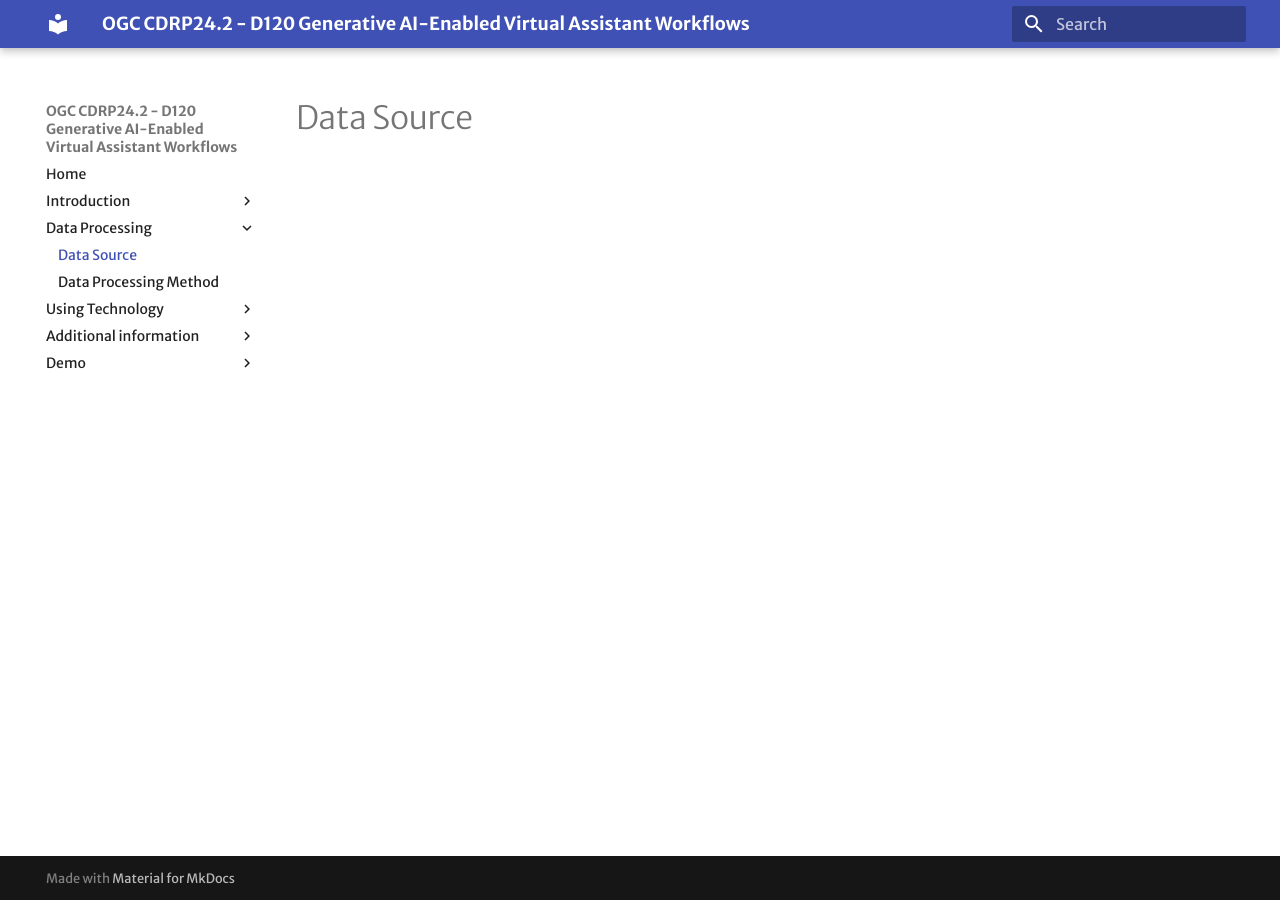
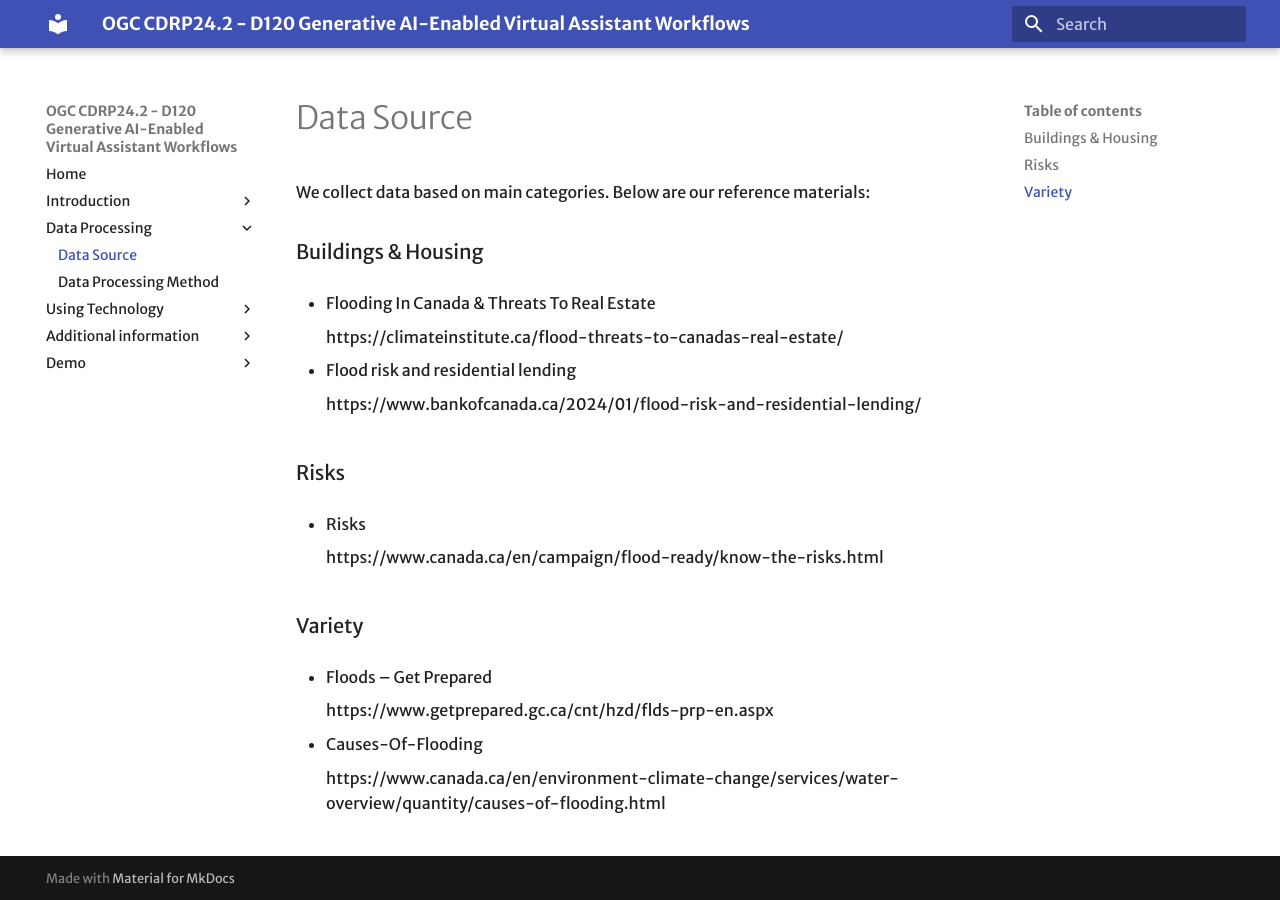
Before and after one commit to Sarah0111/ogc-demo-web, an MkDocs documentation site: the page built from docs/Section2-Data Source.md, in a window 1280 px wide. Built offline with MkDocs 1.6.1 and Material for MkDocs 9.7.7, drawn with Linux system fonts in a browser that asks for light colours; some web fonts are replaced.

Commit message:
Add data source

```diff
--- a/docs/Section2-Data Source.md
+++ b/docs/Section2-Data Source.md
@@ -1 +1,30 @@
 # Data Source
+
+
+We collect data based on main categories. Below are our reference materials:
+
+### Buildings & Housing
+- Flooding In Canada & Threats To Real Estate
+
+    https://climateinstitute.ca/flood-threats-to-canadas-real-estate/
+
+
+- Flood risk and residential lending
+
+    https://www.bankofcanada.ca/2024/01/flood-risk-and-residential-lending/
+
+
+### Risks
+- Risks
+
+    https://www.canada.ca/en/campaign/flood-ready/know-the-risks.html
+
+
+### Variety
+- Floods – Get Prepared
+
+    https://www.getprepared.gc.ca/cnt/hzd/flds-prp-en.aspx
+
+- Causes-Of-Flooding
+
+    https://www.canada.ca/en/environment-climate-change/services/water-overview/quantity/causes-of-flooding.html
--- a/mkdocs.yml
+++ b/mkdocs.yml
@@ -22,4 +22,4 @@ nav:
     - Scenario Demonstration: Section4-Scenario Demonstration.md
     - FAQ: Section4-FAQ.md
   - Demo:
-    - Demo: Section5-Demo.md
+    - Demo Project: Section5-Demo Project.md
```
Also changed, not shown: docs/Section5-Demo Project.md (added, +1 -0 lines), docs/Section5-Demo.md (deleted, +0 -1 lines), docs/index.md (+3 -0 lines), docs/assets/下載.jpg (added).
